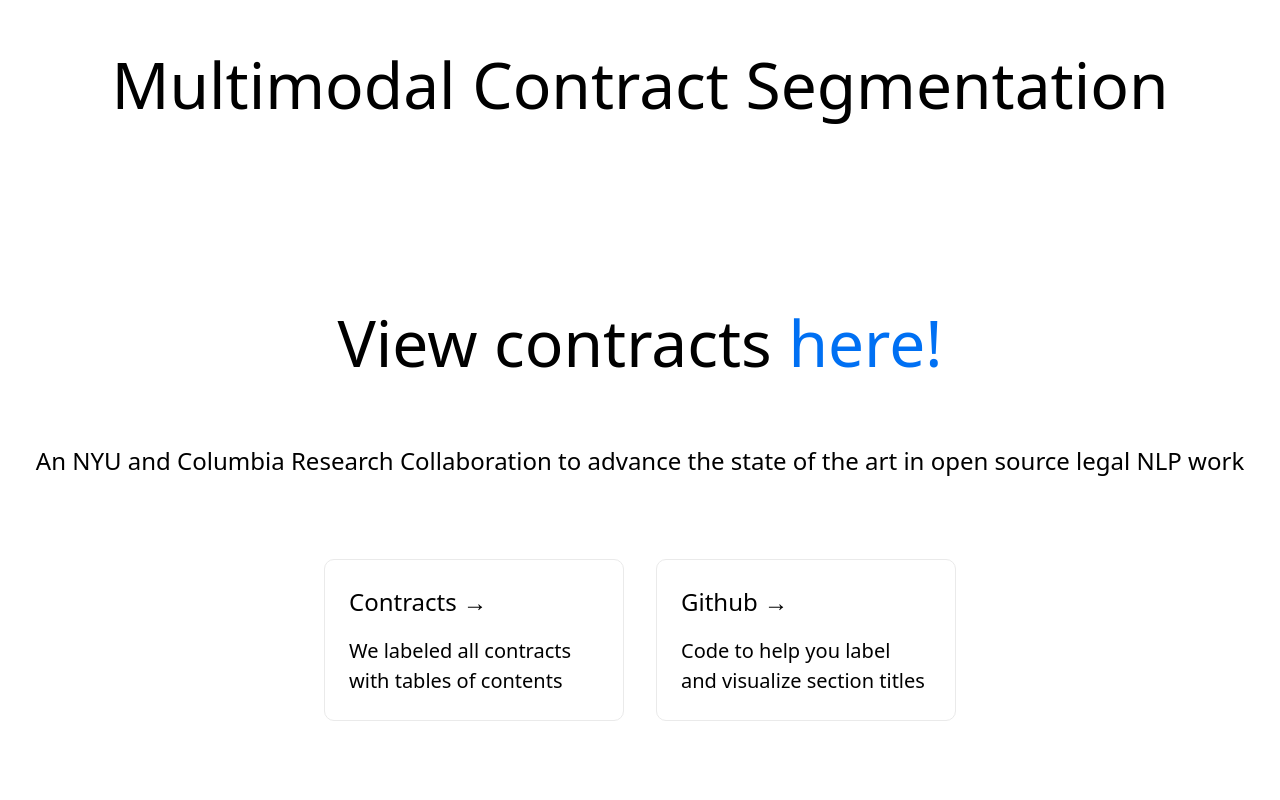
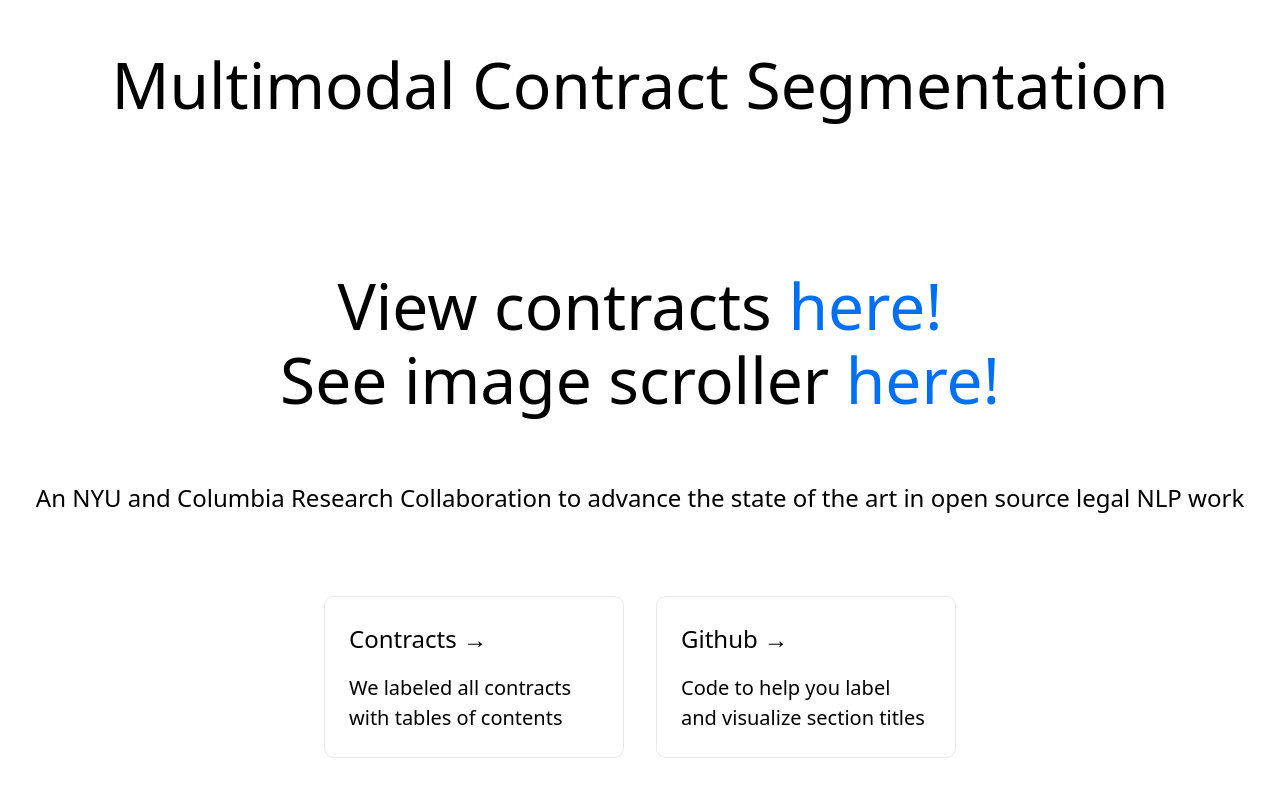
Before and after one commit to rbolline/mcs-vercel, a Next.js app: page / in a window 1280 px wide. Shown: the top 800 px of the page. Built offline with nearby package versions, Linux system fonts and the light colour scheme.

Commit message:
undo last commit

```diff
--- a/pages/index.tsx
+++ b/pages/index.tsx
@@ -19,9 +19,9 @@
           View contracts <Link href="/contracts_list">here!</Link>
         </h1>
 
-        {/* <h1 className={styles.title}>
+        <h1 className={styles.title}>
           See image scroller <Link href="/image_scroll_200">here!</Link>
-        </h1> */}
+        </h1>
 
         <p className={styles.description}>
           An NYU and Columbia Research Collaboration to advance the state of the art in open source
```
